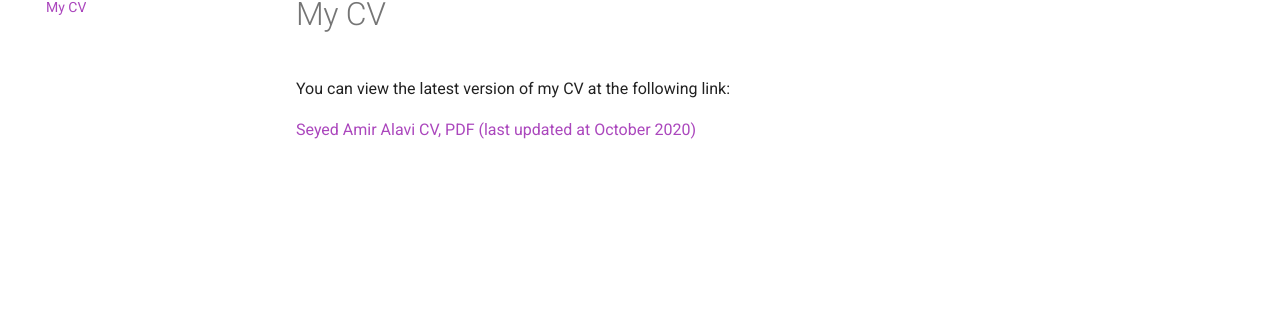
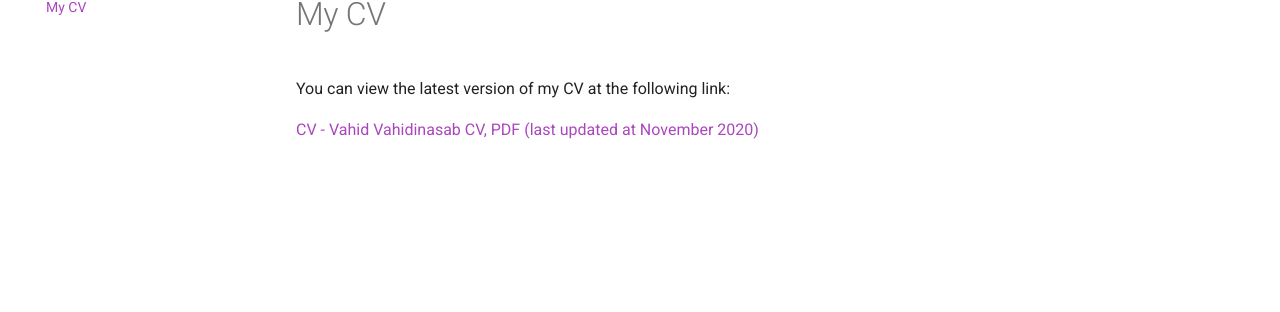
Before and after one commit to vahidinasab/vahidinasab.github.io, an MkDocs documentation site: the page built from docs/cv.md, in a window 1280 px wide. Shown: the part 152-464 px from the top of the page. Built offline with MkDocs 1.6.1 and Material for MkDocs 9.7.7, drawn with Linux system fonts in a browser that asks for light colours.

Commit message:
Update cv.md

```diff
--- a/docs/cv.md
+++ b/docs/cv.md
@@ -2,4 +2,4 @@
 
 You can view the latest version of my CV at the following link:
 
-[Seyed Amir Alavi CV, PDF (last updated at October 2020)](downloads/SeyedAmirAlavi_CV_Oct_2020.pdf)
+[CV - Vahid Vahidinasab CV, PDF (last updated at November 2020)](downloads/cv.pdf)
```
